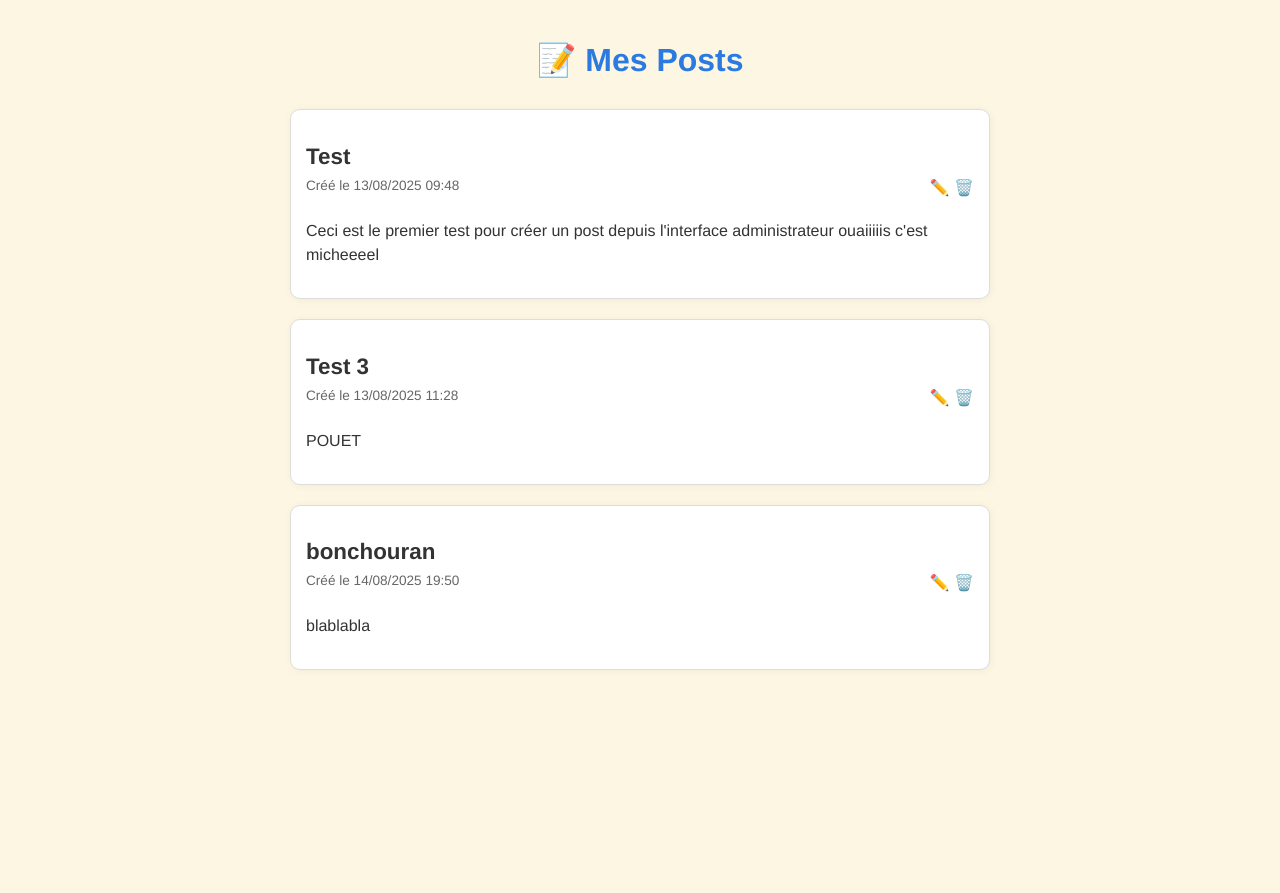
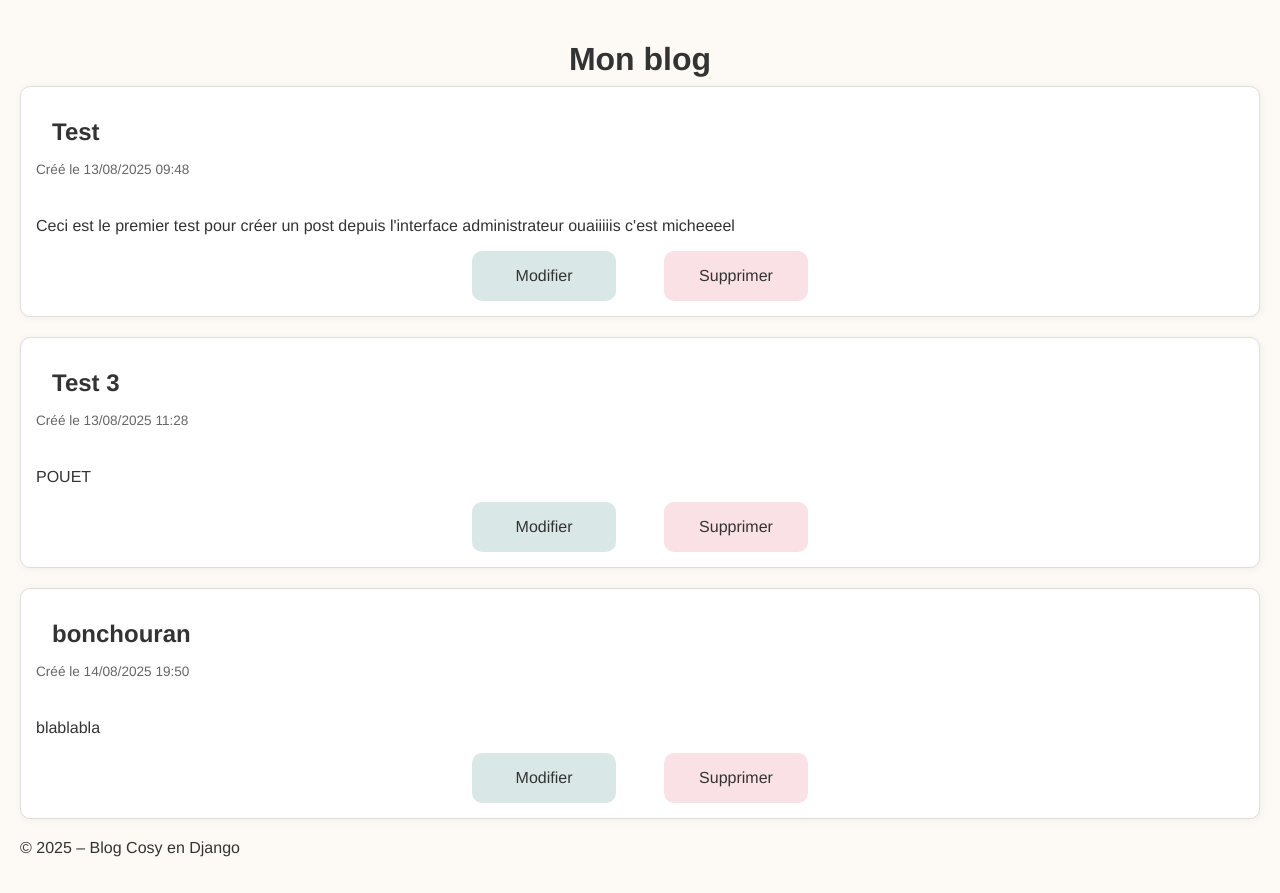
Before and after one commit to sarah-sdk/python-rank-up, a Django app: page /posts/ in a window 1280 px wide. Before the commit the page ends 670 px from the top, so only its background shows below. Run offline with Django 5.2, Linux system fonts and the light colour scheme; data comes from the database, SQL or seed files in the repository.

Commit message:
create common layout and fix css

```diff
--- a/semaine-05-django-init/blog/blog/settings.py
+++ b/semaine-05-django-init/blog/blog/settings.py
@@ -62,7 +62,7 @@ ROOT_URLCONF = 'blog.urls'
 TEMPLATES = [
     {
         'BACKEND': 'django.template.backends.django.DjangoTemplates',
-        'DIRS': [],
+        'DIRS': [BASE_DIR / 'templates'],
         'APP_DIRS': True,
         'OPTIONS': {
             'context_processors': [
--- a/semaine-05-django-init/blog/posts/static/posts/style.css
+++ b/semaine-05-django-init/blog/posts/static/posts/style.css
@@ -1,7 +1,16 @@
+:root {
+  --bckgColor: #fdfaf6;
+  --secondBckgColor: #fff9f9;
+  --fontColor: #333333;
+  --accentColor: #e4a3b5;
+  --validColor: #d9e8e6;
+  --deleteColor: #f9e1e5;
+}
+
 body {
   font-family: "Helvetica", sans-serif;
-  background-color: #fdf6e3;
-  color: #333;
+  background-color: var(--bckgColor);
+  color: var(--fontColor);
   margin: 0;
   padding: 20px;
 }
@@ -12,9 +21,8 @@ body {
 }
 
 h1 {
-  color: #2a7ae2;
   text-align: center;
-  margin-bottom: 30px;
+  margin-bottom: .5rem;
 }
 
 article {
@@ -25,34 +33,52 @@ article {
   background-color: #fff;
   box-shadow: 1px 1px 8px rgba(0, 0, 0, 0.05);
   transition: transform 0.1s ease-in-out;
-}
 
-article:hover {
+  &:hover {
     transform: translateY(-2px);
   }
 
-article header {
+  & header {
     display: grid;
     grid-template-columns: 2fr;
+
+    & h1 {
+      font-weight: bold;
+      font-size: 1.5rem;
+      margin: 1rem;
+      grid-column: span 2;
+      text-align: left;
     }
 
-article header h2 {
-  font-weight: bold;
-  font-size: 1.4em;
-  margin-bottom: 8px;
-  grid-column: span 2;
+    & time {
+      font-size: .85rem;
+      color: #666;
+      margin-bottom: 1.5rem;
+    }
   }
 
-article header time {
-  font-size: 0.85em;
-  color: #666;
-  margin-bottom: 10px;
+  & div {
+    display: flex;
+    justify-content: center;
+    gap: 3rem;
+  }
 }
 
-article header a {
+a {
   text-decoration: none;
+  padding: 1rem 2rem;
+  border-radius: 10px;
+  width: 5rem;
+  text-align: center;
+  color: var(--fontColor);
 }
 
-article p {
-  line-height: 1.5;
+.confirm,
+.confirmBtn {
+  background-color: var(--validColor);
 }
+
+.delete,
+.deleteBtn {
+  background-color: var(--deleteColor);
+}
--- a/semaine-05-django-init/blog/posts/templates/posts/confirm_delete.html
+++ b/semaine-05-django-init/blog/posts/templates/posts/confirm_delete.html
@@ -1,8 +1,12 @@
+{% extends "base.html" %}
+
+{% block title %}Suppression{% endblock %}
+
 {% block content %}
   <h2>Supprimer le post "{{ post.title }}" ?</h2>
   <form method="post">
     {% csrf_token %}
-    <button type="submit">Oui, supprimer</button>
+    <button type="submit" class="deleteBtn">Oui, supprimer</button>
     <a href="{% url 'posts_list' %}">Annuler</a>
   </form>
 {% endblock %}
--- a/semaine-05-django-init/blog/posts/templates/posts/list.html
+++ b/semaine-05-django-init/blog/posts/templates/posts/list.html
@@ -1,33 +1,23 @@
-{% load static %}
-<!DOCTYPE html>
-<html lang="fr">
-<head>
-  <meta charset="UTF-8">
-  <meta name="viewport" content="width=device-width, initial-scale=1.0">
-  <link rel="stylesheet" href="{% static 'posts/style.css' %}">
-  <title>Liste des posts</title>
-</head>
-<body>
-  <div class="container">
-    <h1>📝 Mes Posts</h1>
+{% extends "base.html" %}
 
+{% block title %}Liste des posts{% endblock %}
+
+{% block content %}
   {% if posts %}
     {% for post in posts %}
       <article>
         <header>
-            <h2>{{ post.title }}</h2>
+          <h1>{{ post.title }}</h1>
           <time>Créé le {{ post.created_at|date:"d/m/Y H:i" }}</time>
-            <div>
-              <a href="{% url 'post_edit' post.pk %}">✏️</a>
-              <a href="{% url 'post_delete' post.pk %}">🗑️</a>
-            </div>
         </header>
         <p>{{ post.content }}</p>
+        <div>
+          <a href="{% url 'post_edit' post.pk %}" class="confirm">Modifier</a>
+          <a href="{% url 'post_delete' post.pk %}" class="delete">Supprimer</a>
+        </div>
       </article>
     {% endfor %}
   {% else %}
     <p>Aucun post pour le moment. 😢</p>
   {% endif %}
-  </div>
-</body>
-</html>
+{% endblock %}
--- /dev/null
+++ b/semaine-05-django-init/blog/templates/base.html
@@ -0,0 +1,27 @@
+{% load static %}
+<!DOCTYPE html>
+<html lang="fr">
+<head>
+  <meta charset="UTF-8">
+  <meta name="viewport" content="width=device-width, initial-scale=1.0">
+  <link rel="preconnect" href="https://fonts.googleapis.com">
+  <link rel="preconnect" href="https://fonts.gstatic.com" crossorigin>
+  <link href="https://fonts.googleapis.com/css2?family=Caveat+Brush&family=Montserrat:ital,wght@0,100..900;1,100..900&display=swap" rel="stylesheet">
+  <link rel="stylesheet" href="{% static 'posts/style.css' %}">
+  <title>Mon blog</title>
+</head>
+<body>
+  <header>
+    <h1>Mon blog</h1>
+  </header>
+
+  <main>
+    {% block content %}
+    {% endblock %}
+  </main>
+
+  <footer>
+    <p>&copy; 2025 – Blog Cosy en Django</p>
+</footer>
+</body>
+</html>
```
Also changed, not shown: semaine-05-django-init/blog/posts/templates/posts/form.html (+6 -2 lines). Lines whose indentation alone changed are shown as unchanged.
